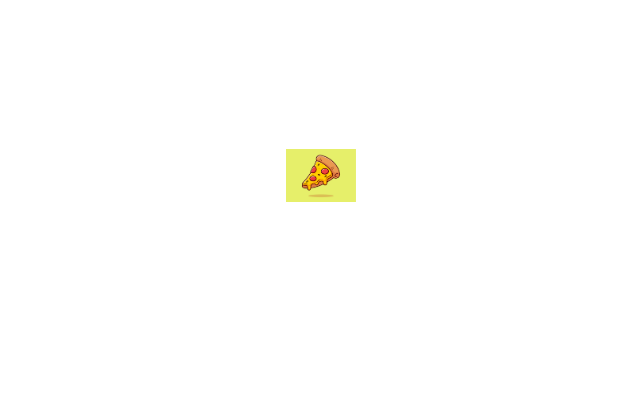
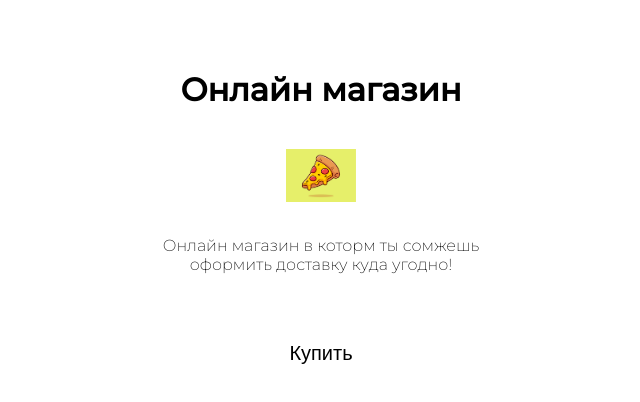
Before and after one commit to S0LaNGIGA/TgWEB, a plain HTML site: page index.html in a window 1280 px wide. Shown: the whole page, without its empty margins (319-959 px from the left). Drawn offline with Linux system fonts and the light colour scheme.

Commit message:
Update index.html

```diff
--- a/index.html
+++ b/index.html
@@ -13,7 +13,7 @@
         body{
             font-family: 'Montserrat', sans-serif;
             font-weight: 200;
-            color: white;
+            color: var(--tg-theme-text-color);
             background: var(--tg-theme-bg-color);
         }
         #main{
@@ -45,12 +45,12 @@
         font-weight: 500;
         cursor: pointer;
         transition: all 500ms ease; /* исправлено: transform на transition */
-        color: white;
+        color: var(--tg-theme-button-color);
         background: var(--tg-theme-button-text-color);
     }
 
     button:hover {
-        background: var(--tg-theme-button-text-color-hover);
+        background: var(--tg-theme-secondary-bg-color);
     }
 
 
```
